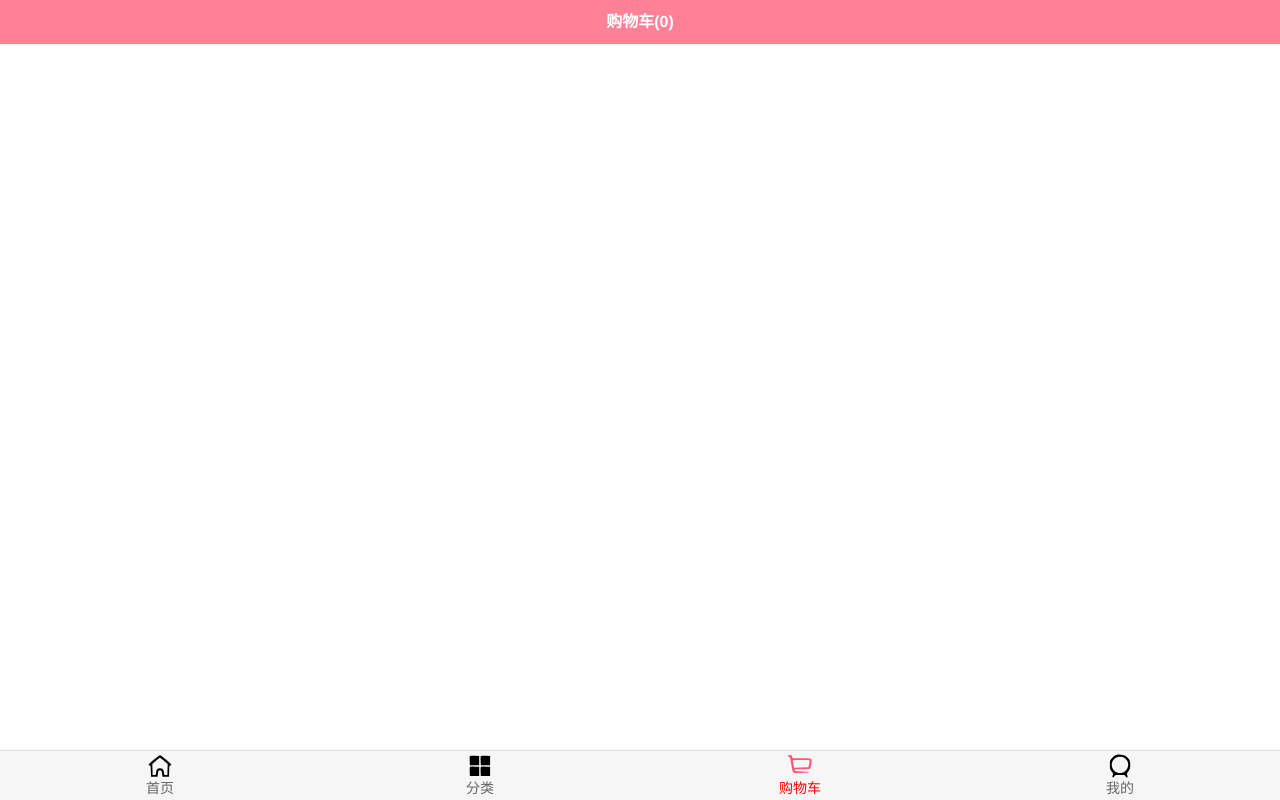
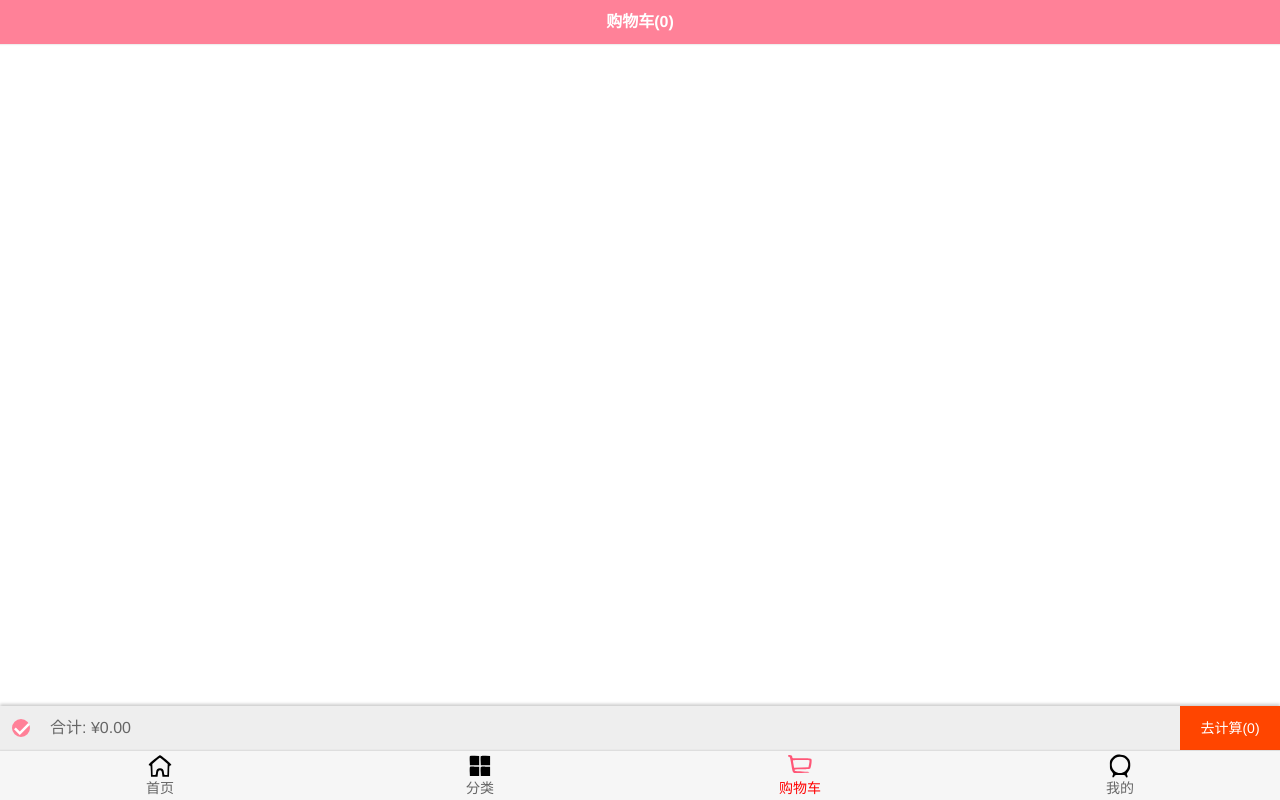
Before and after one commit to larjia/supermall, a Vue app: page /cart in a window 1280 px wide. Built offline with nearby package versions, Linux system fonts and the light colour scheme.

Commit message:
Add CartBottomBar

```diff
--- a/src/views/cart/Cart.vue
+++ b/src/views/cart/Cart.vue
@@ -2,6 +2,7 @@
   <div id="cart">
     <nav-bar class="nav-bar"><div slot="center">购物车({{cartCount}})</div></nav-bar>
     <cart-list class="cart-list" :cart-list="cartList"></cart-list>
+    <bottom-bar></bottom-bar>
   </div>
 </template>
 
@@ -9,12 +10,14 @@
 import NavBar from '@/components/common/navbar/NavBar'
 
 import CartList from './childComps/CartList'
+import BottomBar from './childComps/BottomBar'
 
 export default {
   name: 'Cart',
   components: {
     NavBar,
-    CartList
+    CartList,
+    BottomBar
   },
   computed: {
     cartList () {
--- /dev/null
+++ b/src/views/cart/childComps/BottomBar.vue
@@ -0,0 +1,87 @@
+<template>
+  <div class="bottom-menu">
+    <check-button class="select-all" @checkBtnClick="checkBtnClick" v-model="isSelectAll"></check-button>
+    <span class="total-price">合计: ¥{{totalPrice}}</span>
+    <span class="buy-product">去计算({{$store.getters.cartCount}})</span>
+  </div>
+</template>
+
+<script>
+import CheckButton from './CheckButton'
+
+export default {
+  name: 'BottomBar',
+  components: {
+    CheckButton
+  },
+  computed: {
+    totalPrice () {
+      const cartList = this.$store.getters.cartList
+      return cartList.filter(item => {
+        return item.checked
+      }).reduce((preValue, item) => {
+        return preValue + item.count * item.newPrice
+      }, 0).toFixed(2)
+    },
+    isSelectAll () {
+      return this.$store.getters.cartList.find(item => item.checked === false) === undefined
+    }
+  },
+  methods: {
+    checkBtnClick () {
+      // 1. 判断是否有未选中的按钮
+      const isSelectAll = this.$store.getters.cartList.find(item => !item.checked)
+      // 2. 有未选中的内容,则全部选中
+      if (isSelectAll) {
+        this.$store.state.cartList.forEach(item => {
+          item.checked = true
+        })
+      } else {
+        this.$store.state.cartList.forEach(item => {
+          item.checked = false
+        })
+      }
+    }
+  }
+}
+</script>
+
+<style scoped>
+  .bottom-menu {
+    width: 100%;
+    height: 44x;
+    background-color: #eee;
+    position: fixed;
+    bottom: 50px;
+    left: 0;
+    box-shadow: 0 -2px 3px rgba(0, 0, 0, 0.2);
+    font-size: 14px;
+    color: #888;
+    line-height: 44px;
+    padding-left: 35px;
+    box-sizing: border-box;
+  }
+
+  .bottom-menu .select-all {
+    position: absolute;
+    line-height: 0;
+    left: 12px;
+    top: 13px;
+  }
+
+  .bottom-menu .total-price {
+    margin-left: 15px;
+    font-size: 16px;
+    color: #666;
+  }
+
+  .bottom-menu .buy-product {
+    background-color: orangered;
+    color: #fff;
+    width: 100px;
+    height: 44px;
+    text-align: center;
+    line-height: 44px;
+    float: right;
+  }
+</style>
```
